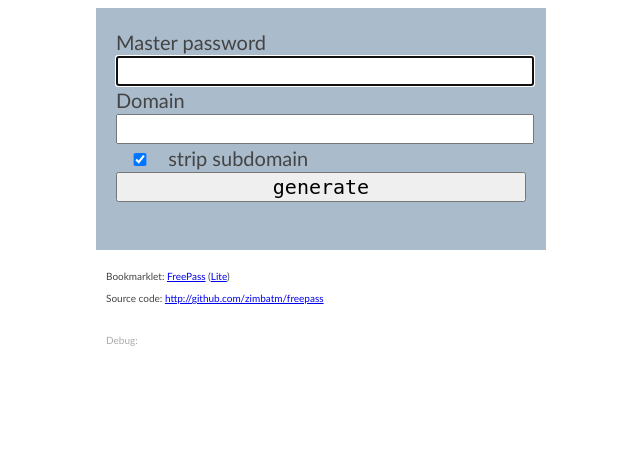
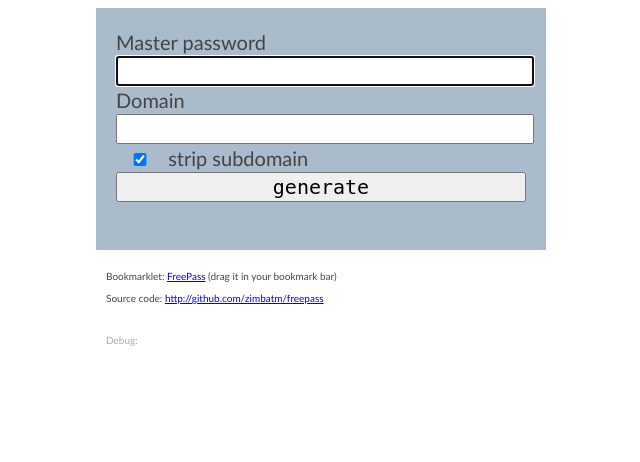
Before and after one commit to zimbatm/freepass, a PHP site: page / in a window 1280 px wide. Shown: the top 462 px of the page, without its empty margins (319-959 px from the left). Run offline with PHP 8.4, Linux system fonts and the light colour scheme; data that the repository does not hold is empty; some libraries are stand-ins or nearby versions.

Commit message:
Bookmarklet message

```diff
--- a/index.php
+++ b/index.php
@@ -138,7 +138,7 @@ $base_url = $base_domain . dirname($_SERVER['PHP_SELF']);
 
 ?>
 
-	<p>Bookmarklet: <a id="bookmarklet" href="javascript:<?php echo htmlentities($bookmarklet); ?>">FreePass</a> (<a href="javascript:(function(){alert('todo')})()">Lite</a>)</p>
+	<p>Bookmarklet: <a id="bookmarklet" href="javascript:<?php echo htmlentities($bookmarklet); ?>">FreePass</a> (drag it in your bookmark bar)</p>
 
 	<p>Source code: <a href="http://github.com/zimbatm/freepass">http://github.com/zimbatm/freepass</a></a>
 </div>
```
